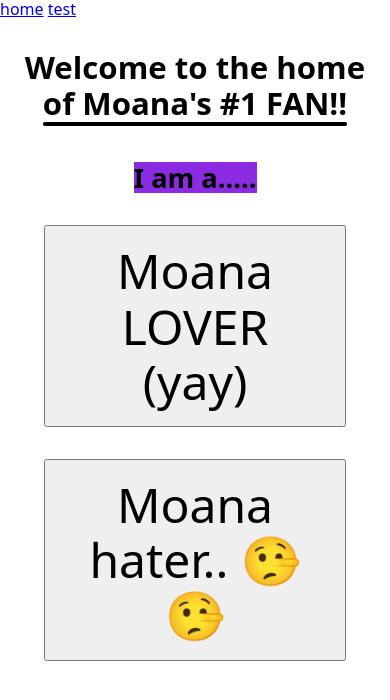
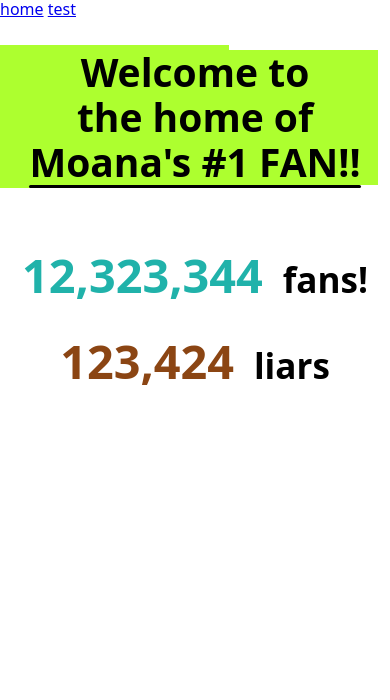
Before and after one commit to BradFeng02/moana-fan, a SvelteKit app in the folder moana_fan_app/: page / in a window 390 px wide. Shown: the top 700 px of the page. Built offline with nearby package versions, Linux system fonts and the light colour scheme.

Commit message:
vote counts and some responsiveness

```diff
--- a/moana_fan_app/src/routes/+layout.svelte
+++ b/moana_fan_app/src/routes/+layout.svelte
@@ -12,3 +12,9 @@
 </nav>
 
 <slot></slot>
+
+<style>
+  :global(body) {
+    overflow-x: hidden;
+  }
+</style>
--- a/moana_fan_app/src/routes/+page.svelte
+++ b/moana_fan_app/src/routes/+page.svelte
@@ -1,34 +1,59 @@
+<script lang="ts">
+  let love_votes = 12323344;
+  let hate_votes = 123424;
+
+  function num_repr(x: number) {
+    return x.toLocaleString();
+  }
+
+  $: love_votes_str = num_repr(love_votes);
+  $: hate_votes_str = num_repr(hate_votes);
+</script>
+
 <main>
   <div class="heading-container">
     <!-- @TODO do we still want this underline?? -->
-    <h1 class="center-lined">Welcome&nbsp;to&nbsp;the&nbsp;home of&nbsp;Moana's&nbsp;#1&nbsp;FAN!!</h1>
-    <h1>Welcome&nbsp;to&nbsp;the&nbsp;home of&nbsp;Moana's&nbsp;#1&nbsp;FAN!!</h1>
+    <h1 class="center-lined">Welcome&nbsp;to the&nbsp;home&nbsp;of Moana's&nbsp;#1&nbsp;FAN!!</h1>
+    <h1>Welcome&nbsp;to the&nbsp;home&nbsp;of Moana's&nbsp;#1&nbsp;FAN!!</h1>
   </div>
-  <h2>I am a.....</h2>
+  <div id="vote-counts">
+    <div id="love">
+      <span class="vote-count">{love_votes_str}</span>
+      <span class="vote-name">fans!</span>
+    </div>
+    <div id="hate">
+      <span class="vote-count">{hate_votes_str}</span>
+      <span class="vote-name">liars</span>
+    </div>
+  </div>
+  <!-- <h2>I am a.....</h2>
   <div class="btns-container">
     <button class="vote-btn">Moana LOVER (yay)</button>
     <button class="vote-btn">Moana hater.. 🤥🤥</button>
-  </div>
+  </div> -->
 </main>
 
 <style lang="scss">
-  $size-skinny: "only screen and (max-width: 30rem)"; // 480 px
-  $size-medium: "only screen and (max-width: 50rem)"; // 800 px
-  // @TODO flat?? like landscape mode
+  $layout-skinny: 'only screen and (max-width: 30rem)'; // 480 px portrait
+  $layout-flat: 'only screen and (max-height: 30rem)'; // 480 px landscape
+  $layout-tall: 'only screen and (max-width: 50rem)'; // 800 px portrait
+  $layout-short: 'only screen and (max-height: 50rem)'; // 800 px landscape
 
-  $main-min-width: 20rem;
-  $content-width: max(100vw, $main-min-width);
+  $main-min-size: 20rem;
+  $content-size: max(100vmin, $main-min-size);
 
-  @function cw($x) {
-    @return calc(($x / 100) * $content-width);
+  @function cs($x) {
+    @return calc(($x / 100) * $content-size);
   }
 
   main {
     display: flex;
     flex-direction: column;
     align-items: center;
-    min-width: $main-min-width;
-    padding: 1rem min(cw(3), 2rem) 5rem;
+    min-width: $main-min-size;
+    min-height: $main-min-size;
+    padding: 1rem min(cs(3), 2rem) 5rem;
+    overflow-x: hidden;
   }
 
   .heading-container {
@@ -43,40 +68,112 @@
     margin: 0;
     text-align: center;
     vertical-align: middle;
-    font-size: min(cw(8), 3rem);
+    font-size: min(cs(10), 3.5rem);
     padding: 0rem;
+
+    @media #{$layout-skinny} {
+      background-color: cornflowerblue;
+    }
+    @media #{$layout-flat} {
+      background-color: goldenrod;
+    }
+    @media #{$layout-tall} {
+      background-color: greenyellow;
+    }
+    @media #{$layout-short} {
+      font-size: min(cs(8.5), 3rem);
+      background-color: hotpink;
     }
 
-  h1.center-lined {
+    &.center-lined {
       position: relative;
       display: inline;
       pointer-events: none;
       user-select: none;
       color: transparent;
-    left: calc(($content-width - 100%)/-2);
+      left: calc(($content-size - 100%) / -2);
 
       &::after {
         content: '';
         position: absolute;
         display: block;
         width: 100%;
-      height: .22rem;
-      border-radius: .11rem;
+        height: 0.22rem;
+        border-radius: 0.11rem;
         background-color: black;
-      margin-left: calc(($content-width - 100%)/2);
+        margin-left: calc(($content-size - 100%) / 2);
+      }
     }
   }
 
   /* firefox digusting.... broken...... */
-  @supports (-moz-appearance:none) {
+  @supports (-moz-appearance: none) {
     main::before {
       content: 'Moana does not like Firefox! sorry... 😢';
       opacity: 66%;
-      font-size: min(cw(4.8), 1.2rem);
-      padding: .5rem;
+      font-size: min(cs(4.8), 1.2rem);
+      padding: 0.5rem;
     }
     h1.center-lined {
       visibility: hidden;
+    }
+  }
+
+  #vote-counts {
+    margin: 5rem 0rem;
+    display: flex;
+    width: 100%;
+    justify-content: center;
+    align-items: center;
+    gap: 4rem;
+    max-width: 77rem;
+    @media #{$layout-tall} {
+      margin: 4rem 0rem;
+      flex-direction: column;
+      gap: 2rem;
+    }
+    @media #{$layout-short} {
+      margin: 3rem 0rem;
+      max-width: 55rem;
+    }
+
+    div {
+      flex-grow: 1;
+      text-align: center;
+    }
+    .vote-count {
+      display: block;
+      font-size: min(cs(12), 4rem);
+      font-weight: bold;
+      margin-bottom: 1rem;
+      @media #{$layout-tall} {
+        display: inline;
+        margin: 0;
+      }
+      @media #{$layout-short} {
+        display: block;
+        font-size: min(cs(10), 3.5rem);
+      }
+    }
+    .vote-name {
+      display: block;
+      font-size: min(cs(9), 3rem);
+      font-weight: 600;
+      color: black;
+      @media #{$layout-tall} {
+        display: inline;
+        margin-left: cs(4);
+      }
+      @media #{$layout-short} {
+        display: block;
+        font-size: min(cs(7.5), 2.5rem);
+      }
+    }
+    #love {
+      color: lightseagreen;
+    }
+    #hate {
+      color: saddlebrown;
     }
   }
 
@@ -85,9 +182,6 @@
     vertical-align: middle;
     font-size: 1.7rem;
     margin: 2.5rem 0rem 2rem 0rem;
-     @media #{$size-skinny} {
-      background-color: blueviolet;
-    }
   }
 
   .btns-container {
```
Lines whose indentation alone changed are shown as unchanged.
